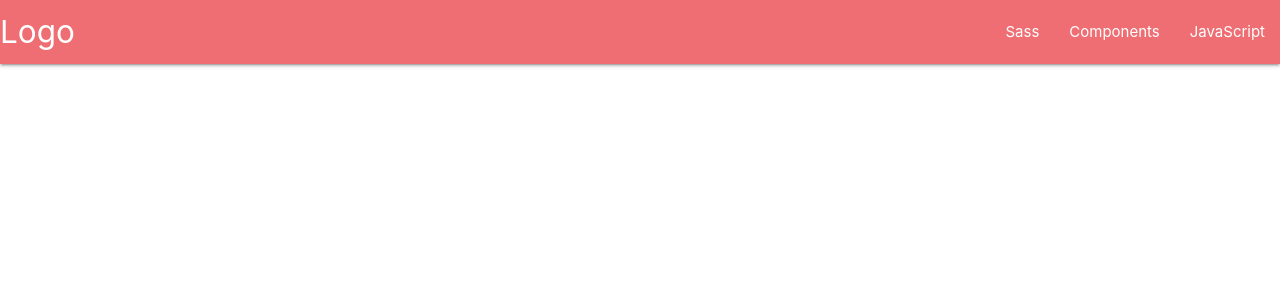
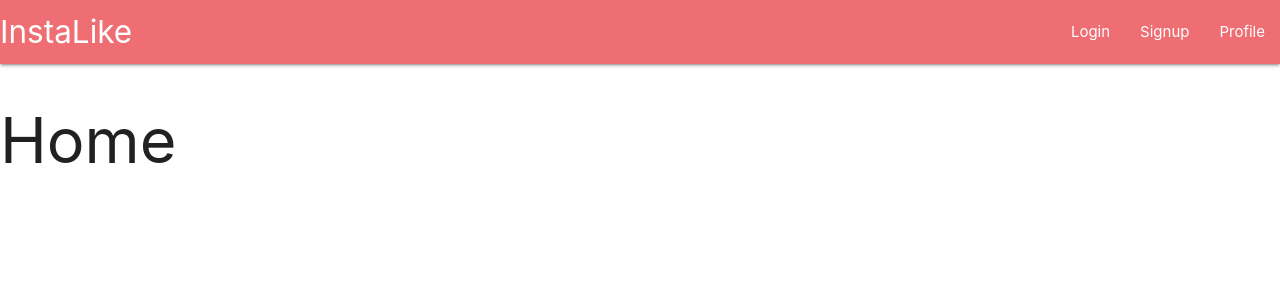
Before and after one commit to Gizmo675/Instalike, a React (Create React App) app in the folder client/: page / in a window 1280 px wide. Shown: the top 300 px of the page. Built offline with nearby package versions, Linux system fonts and the light colour scheme.

Commit message:
creating components & router

```diff
--- a/client/src/App.js
+++ b/client/src/App.js
@@ -1,12 +1,31 @@
 import React from 'react';
+import {BrowserRouter, Route} from 'react-router-dom'
 import './App.css';
 
 // Components
 import Navbar from './components/Navbar'
+import Home from './components/Home'
+import Profile from './components/Profile'
+import Signup from './components/Signup'
+import Login from './components/Login'
 
 function App() {
   return (
-    <Navbar />
+    <BrowserRouter>
+      <Navbar />
+      <Route exact path="/" >
+        <Home />
+      </Route>
+      <Route path="/Login">
+        <Login />
+      </Route>
+      <Route path="/Profile">
+        <Profile />
+      </Route>
+      <Route path="/Signup">
+        <Signup />
+      </Route>
+    </BrowserRouter>
   )
 }
 
--- /dev/null
+++ b/client/src/components/Home.js
@@ -0,0 +1,9 @@
+import React from 'react'
+
+const Home = () => {
+  return (
+    <h1>Home</h1>
+  )
+}
+
+export default Home
--- /dev/null
+++ b/client/src/components/Login.js
@@ -0,0 +1,9 @@
+import React from 'react'
+
+const Login = () => {
+  return (
+    <h1>Login</h1>
+  )
+}
+
+export default Login
--- a/client/src/components/Navbar.js
+++ b/client/src/components/Navbar.js
@@ -4,11 +4,11 @@ const Navbar = ()=>{
   return(
     <nav>
       <div className="nav-wrapper dark">
-        <a href="#" className="brand-logo left">Logo</a>
+        <a href="/" className="brand-logo left">InstaLike</a>
         <ul id="nav-mobile" className="right">
-          <li><a href="sass.html">Sass</a></li>
-          <li><a href="badges.html">Components</a></li>
-          <li><a href="collapsible.html">JavaScript</a></li>
+          <li><a href="/Login">Login</a></li>
+          <li><a href="/Signup">Signup</a></li>
+          <li><a href="Profile">Profile</a></li>
         </ul>
       </div>
     </nav>
--- /dev/null
+++ b/client/src/components/Profile.js
@@ -0,0 +1,9 @@
+import React from 'react'
+
+const Profile = () => {
+  return (
+    <h1>Profile</h1>
+  )
+}
+
+export default Profile
--- /dev/null
+++ b/client/src/components/Signup.js
@@ -0,0 +1,9 @@
+import React from 'react'
+
+const Signup = () => {
+  return (
+    <h1>Signup</h1>
+  )
+}
+
+export default Signup
```
